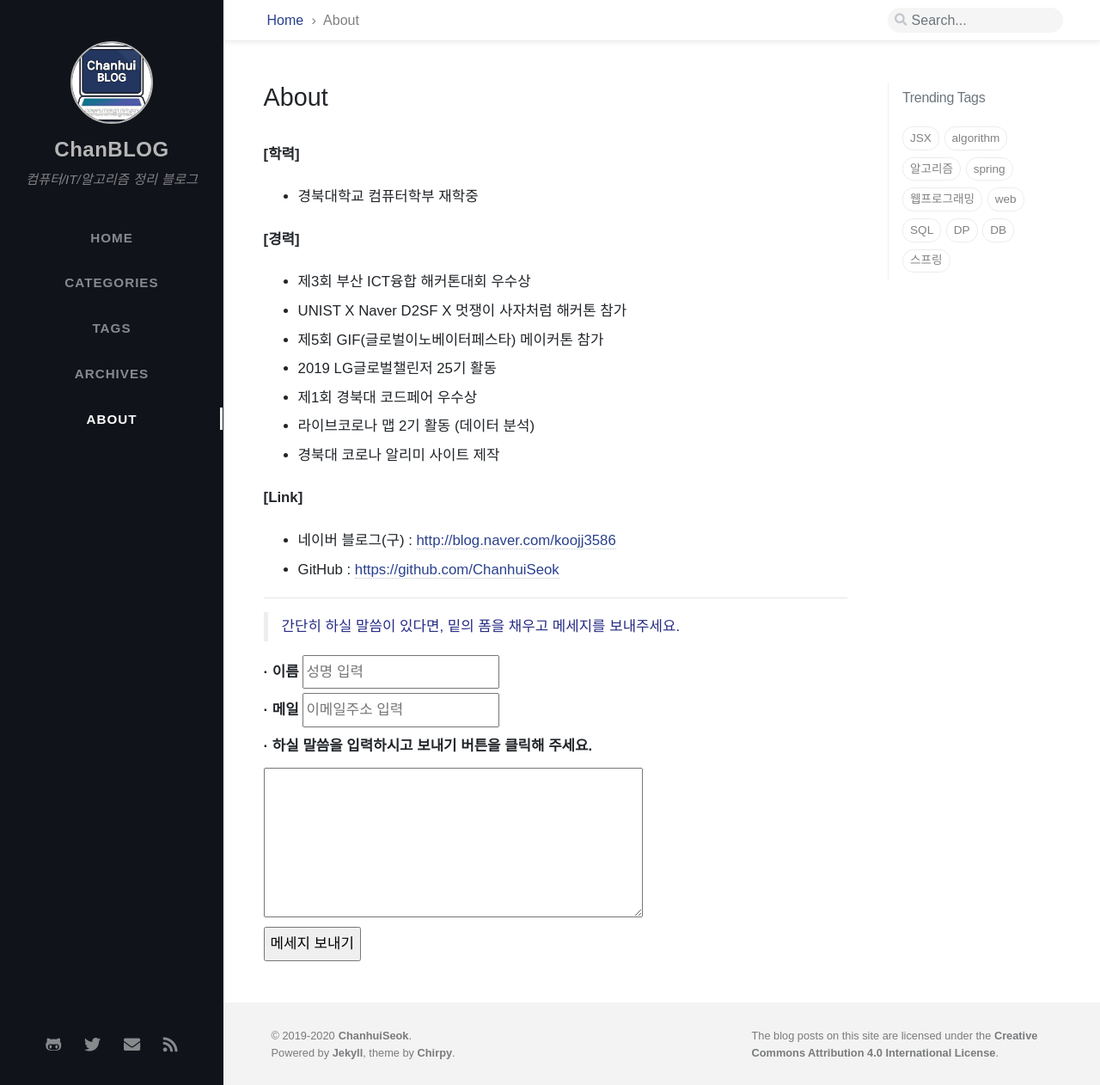
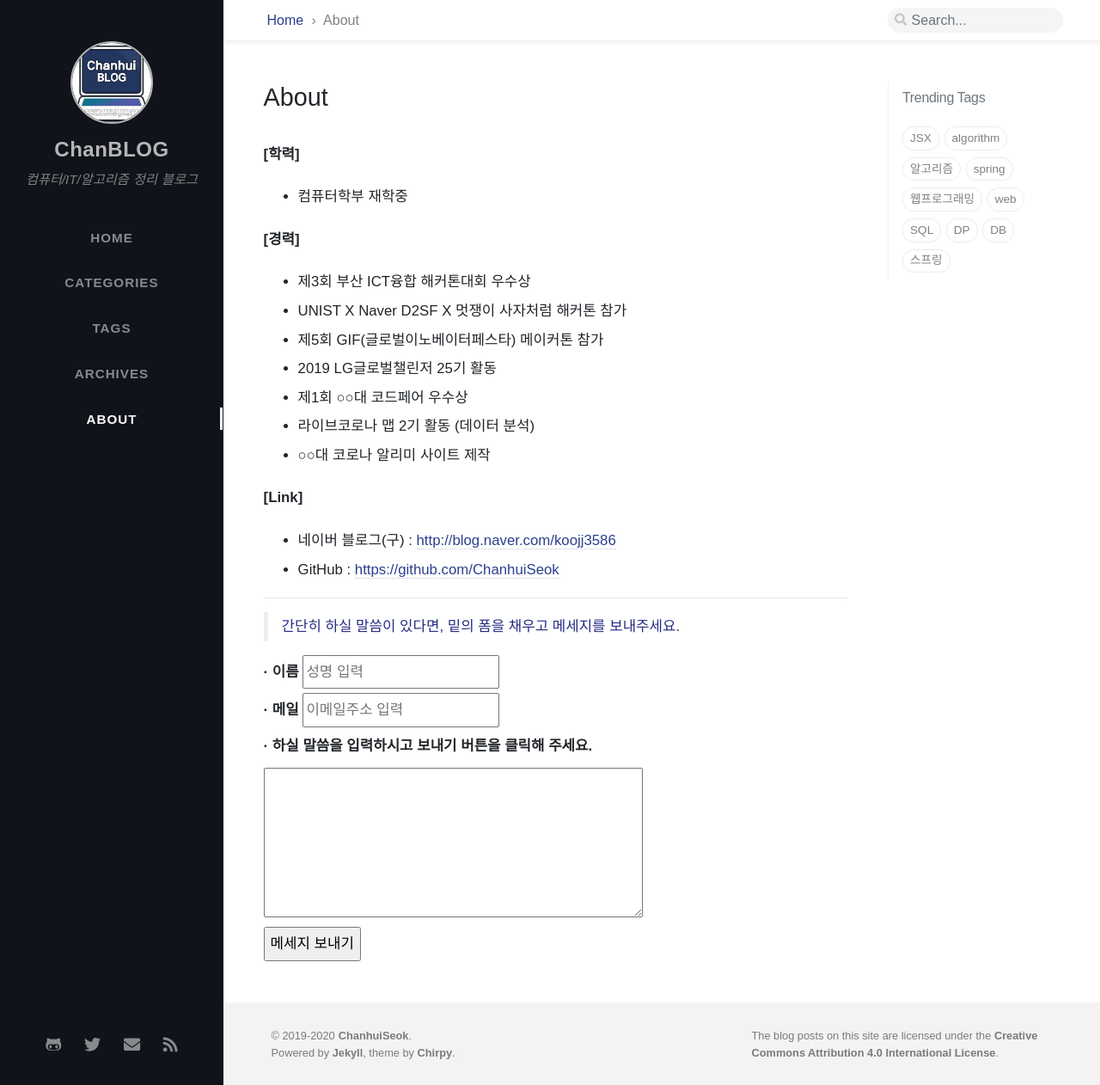
Before and after one commit to ChanhuiSeok/chanhuiseok.github.io, a Jekyll site: the page built from tabs/about.md, in a window 1280 px wide and 1262 px high. Shown: the whole window at 86% size. Built offline with Jekyll 4.4.1, drawn with Linux system fonts in a browser that asks for light colours; nearby versions of some CDN libraries; some web fonts are replaced; comment, search, counter and statistics services are not loaded.

Commit message:
학교 이름 임시 가리기

```diff
--- a/tabs/about.md
+++ b/tabs/about.md
@@ -12,7 +12,7 @@ title: About
 
 **[학력]**
 
-* 경북대학교 컴퓨터학부 재학중
+* 컴퓨터학부 재학중
 
 **[경력]**
 
@@ -20,9 +20,9 @@ title: About
 * UNIST X Naver D2SF X 멋쟁이 사자처럼 해커톤 참가
 * 제5회 GIF(글로벌이노베이터페스타) 메이커톤 참가
 * 2019 LG글로벌챌린저 25기 활동
-* 제1회 경북대 코드페어 우수상
+* 제1회 ○○대 코드페어 우수상
 * 라이브코로나 맵 2기 활동 (데이터 분석)
-* 경북대 코로나 알리미 사이트 제작
+* ○○대 코로나 알리미 사이트 제작
 
 **[Link]**
 
```
